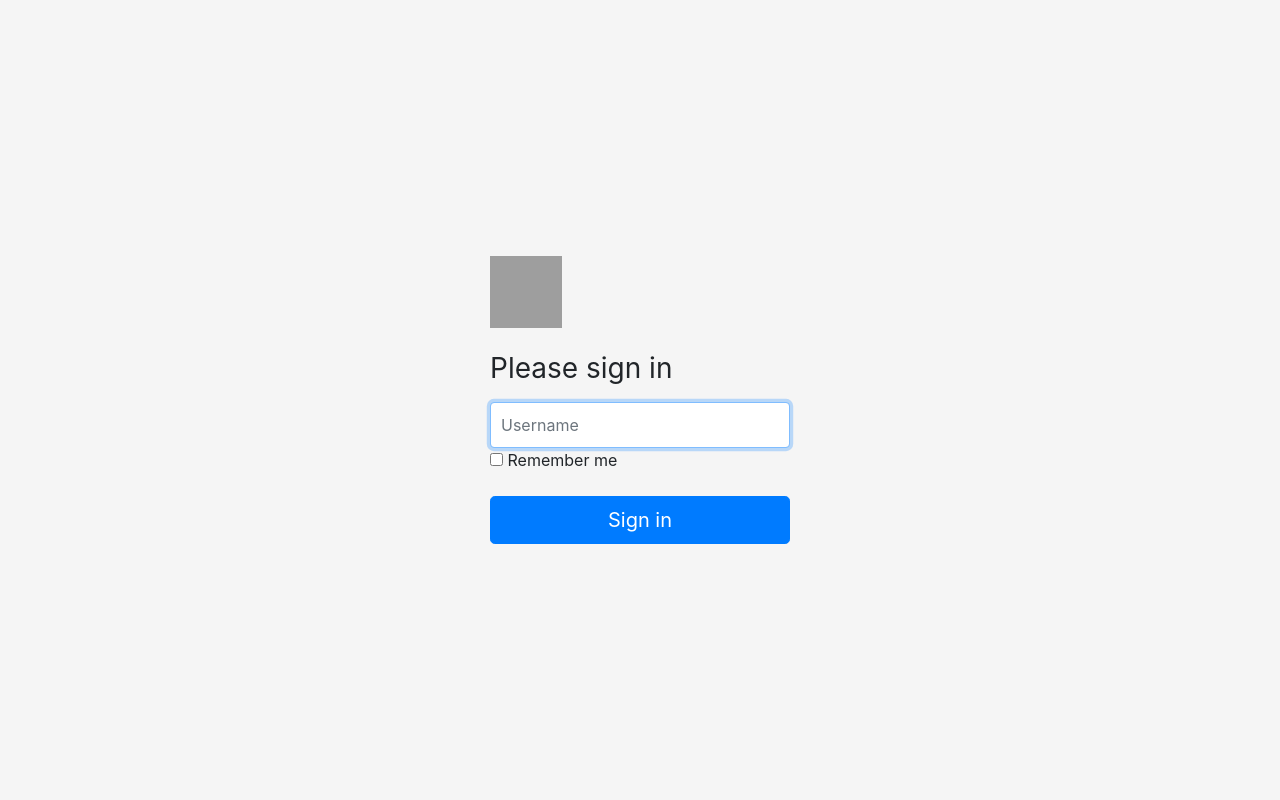
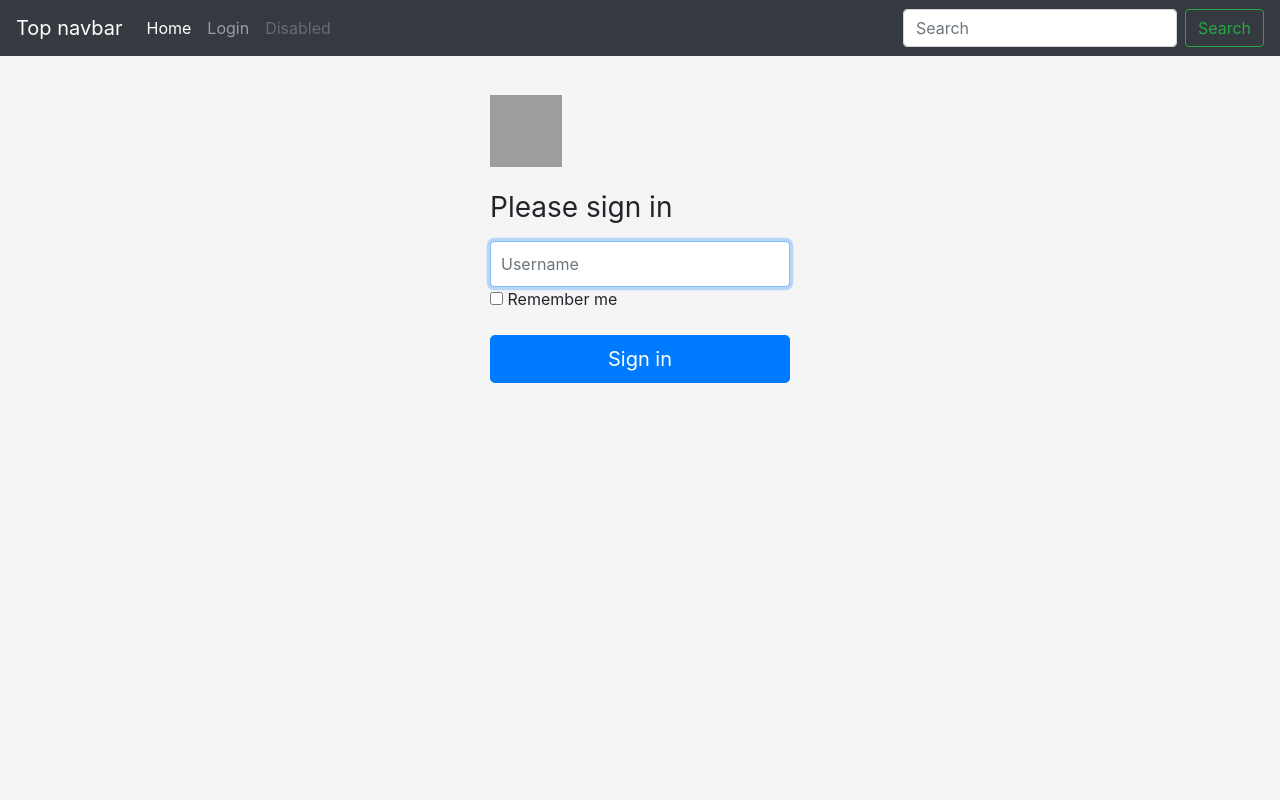
Before and after one commit to codingHahn/FlaskStudentApp, a Flask app: page /login in a window 1280 px wide. Run offline with Flask 2, Linux system fonts and the light colour scheme; some libraries are stand-ins or nearby versions; grey boxes are pictures that could not be loaded.

Commit message:
- add navbar to layout.html - fix navbar --> sticky-top

```diff
--- a/main.py
+++ b/main.py
@@ -25,6 +25,8 @@ def logout():
 def profile(username):
     return "Userprofile of " + username
 
+
+
 app.secret_key = 'hello'
 
 if __name__ == '__main__':
--- a/templates/home.html
+++ b/templates/home.html
@@ -1,6 +1,5 @@
 {% extends 'layout.html' %}
 
-{% include 'includes/_navbar.html' %}
 {% block body %}
 
 <p>This is the landingpage</p>
--- a/templates/includes/_navbar.html
+++ b/templates/includes/_navbar.html
@@ -1,12 +1,12 @@
-<nav class="navbar navbar-expand-md navbar-dark bg-dark mb-4">
+<nav class="navbar sticky-top navbar-expand-md navbar-dark bg-dark mb-4">
   <a class="navbar-brand" href="#">Top navbar</a>
   <button class="navbar-toggler" type="button" data-toggle="collapse" data-target="#navbarCollapse" aria-controls="navbarCollapse" aria-expanded="false" aria-label="Toggle navigation">
     <span class="navbar-toggler-icon"></span>
   </button>
-  <div class="collapse navbar-collapse" id="navbarCollapse">
+  <div class="collapse navbar-collapse" class="navbar-fixed-top"id="navbarCollapse">
     <ul class="navbar-nav mr-auto">
       <li class="nav-item active">
-	<a class="nav-link" href="#">Home <span class="sr-only">(current)</span></a>
+	<a class="nav-link" href="/">Home <span class="sr-only">(current)</span></a>
       </li>
       <li class="nav-item">
 	<a class="nav-link" href="/login">Login</a>
--- a/templates/layout.html
+++ b/templates/layout.html
@@ -6,7 +6,10 @@
 	<link rel="stylesheet" href="/static/css/bootstrap.css">
     </head>
     <body>
-	{% block body %}{% endblock %}
+	{% include 'includes/_navbar.html' %}
+	<div>
+		{% block body %}{% endblock %}
+	</div>
 	<script src="/static/js/bootstrap.js"></script>
     </body>
 </html>
--- a/templates/login.html
+++ b/templates/login.html
@@ -26,10 +26,8 @@ body {
 
 body {
   display: -ms-flexbox;
-  display: flex;
   -ms-flex-align: center;
   align-items: center;
-  padding-top: 40px;
   padding-bottom: 40px;
   background-color: #f5f5f5;
 }
```
